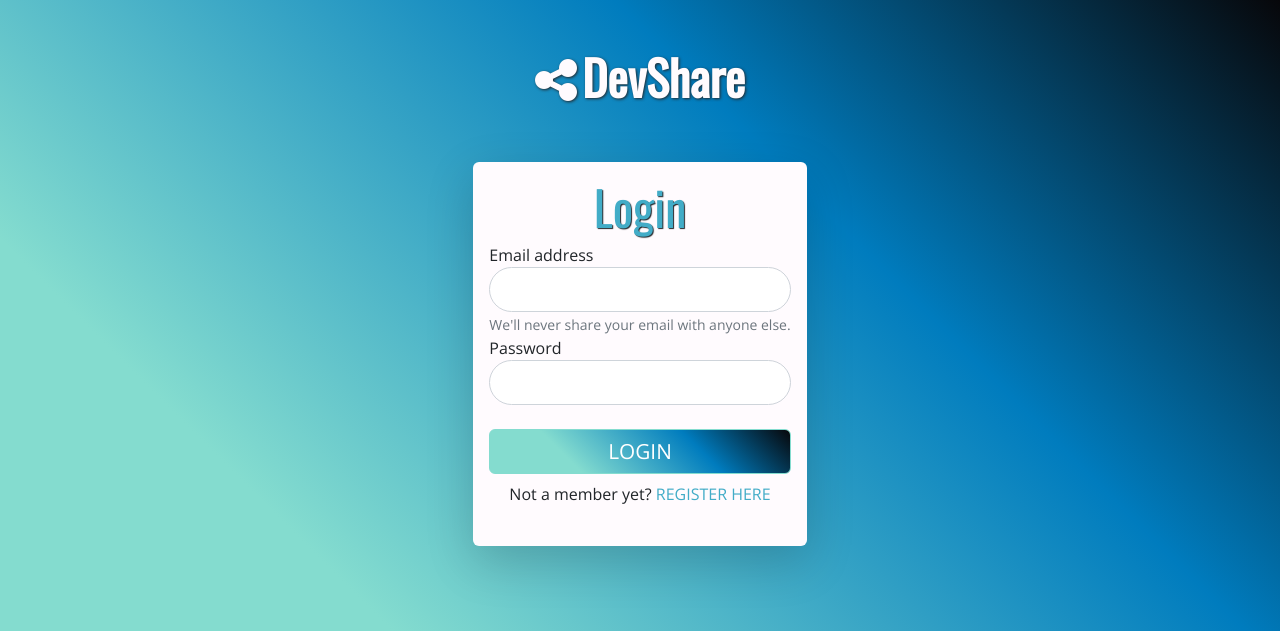
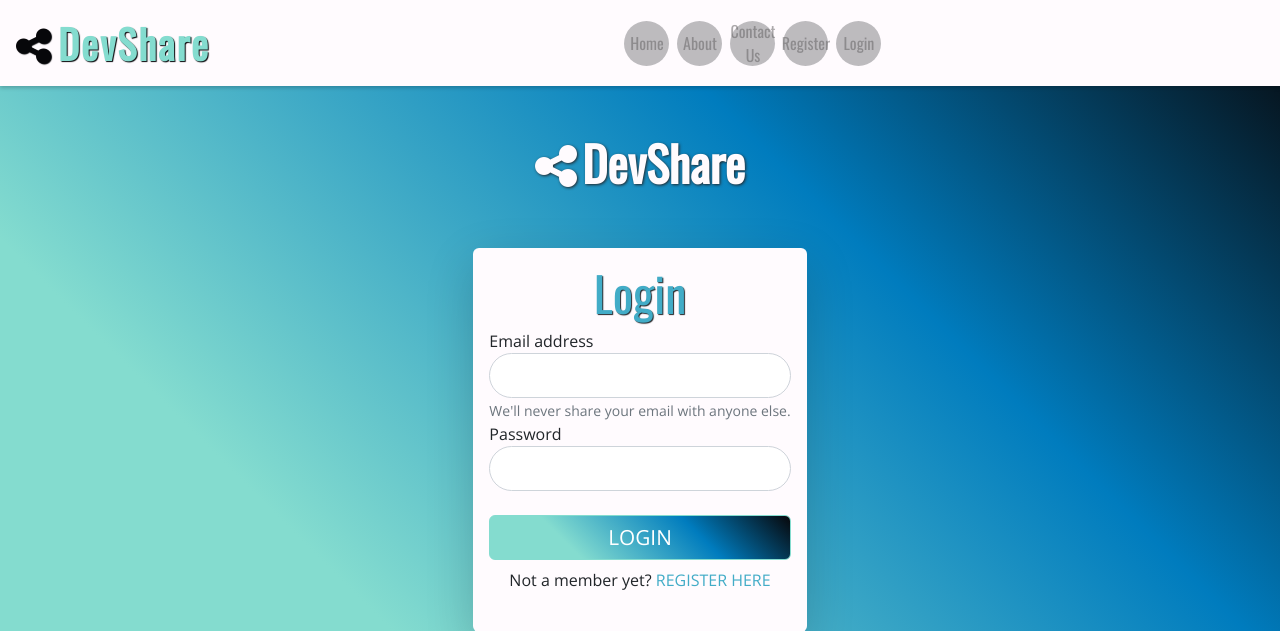
Before and after one commit to KristianColville1/dev-share, a Django app: page / in a window 1280 px wide. Shown: the top 631 px of the page. Run offline with Django 3.2, Linux system fonts and the light colour scheme; some libraries are stand-ins or nearby versions.

Commit message:
Deleted index.html and added nav back to base.html

```diff
--- a/templates/base.html
+++ b/templates/base.html
@@ -33,6 +33,40 @@
 </head>
 
 <body class="d-flex flex-column min-vh-100">
+  <nav class="container-fluid navbar navbar-expand-lg sticky-top">
+    <a class="navbar-brand mx-3" href="#">
+      <i class="fa-solid fa-share-nodes"></i>DevShare
+    </a>
+    <button class="navbar-toggler mx-2" type="button" data-bs-toggle="collapse" data-bs-target="#navbarSupportedContent"
+      aria-controls="navbarSupportedContent" aria-expanded="false" aria-label="Toggle navigation">
+      <span class="navbar-toggler-icon"></span>
+    </button>
+    <div class="collapse navbar-collapse" id="navbarSupportedContent">
+      <ul class="navbar-nav mx-auto mb-lg-0 text-center">
+        <li class="nav-item mx-1">
+          <a class="nav-link current_page" href="{% url 'home' %}">Home</a>
+        </li>
+        <li class="nav-item mx-1">
+          <a class="nav-link" href="#">About</a>
+        </li>
+        <li class="nav-item mx-1">
+          <a class="nav-link" href="#">Contact Us</a>
+        </li>
+        {% if user.is_authenticated %}
+        <li class="nav-item mx-1">
+          <a class="nav-link" href="{% url 'account_logout' %}">Logout</a>
+        </li>
+        {% else %}
+        <li class="nav-item mx-1">
+          <a class="nav-link" href="{% url 'account_signup' %}">Register</a>
+        </li>
+        <li class="nav-item mx-1">
+          <a class="nav-link" href="{% url 'account_login' %}">Login</a>
+        </li>
+        {% endif %}
+      </ul>
+    </div>
+  </nav>
   {% block content %}
   {% endblock %}
   {% comment %} Font Awesome Icons {% endcomment %}
```
Also changed, not shown: templates/index.html (deleted, +0 -65 lines).
